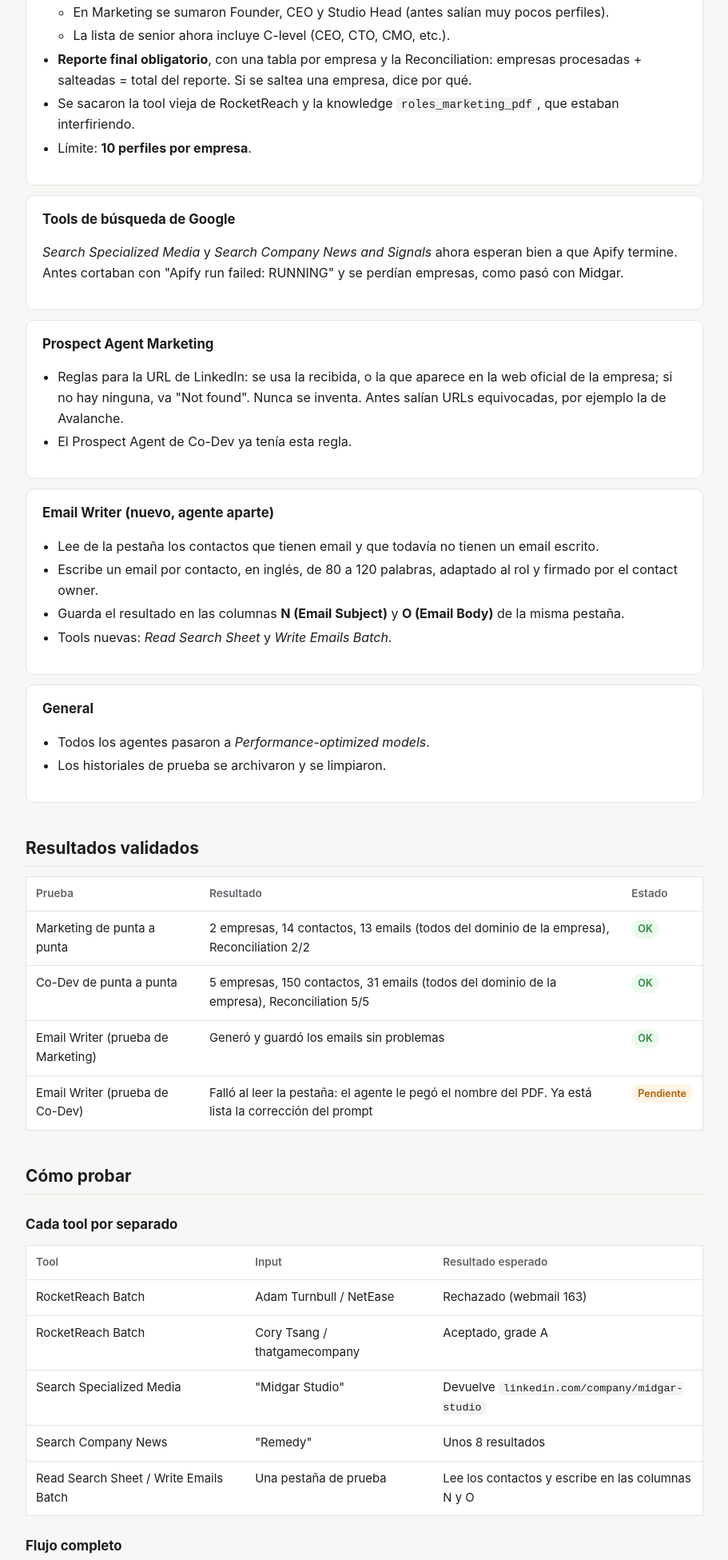
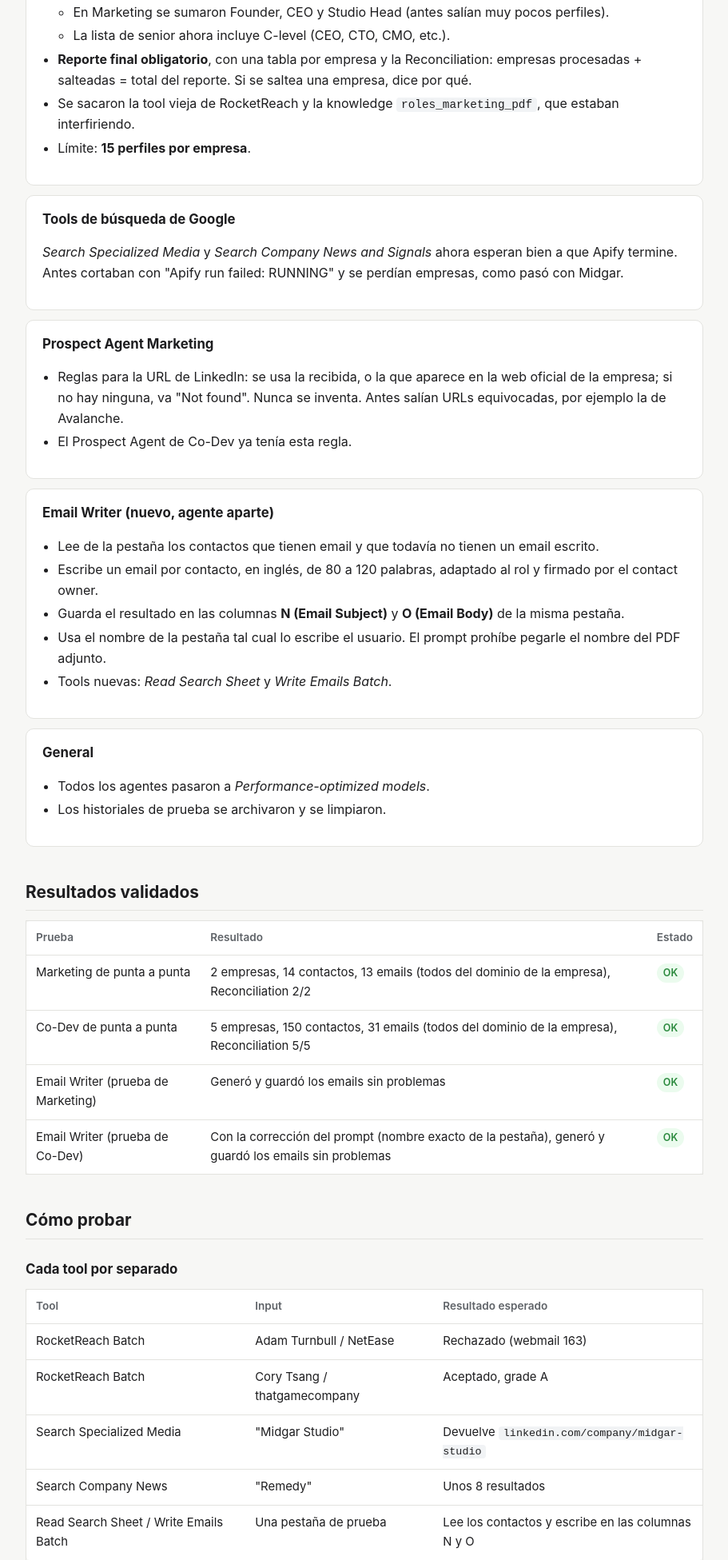
Before and after one commit to Federico-Villace/expo-gizmo, a plain HTML site: page index.html in a window 1280 px wide. Shown: the part 707-2658 px from the top of the page at 80% size, without its empty margins (184-1095 px from the left). Drawn offline with Linux system fonts and the light colour scheme.

Commit message:
docs: mark email writer as validated and set 15 profiles per company

```diff
--- a/index.html
+++ b/index.html
@@ -166,7 +166,7 @@
     </li>
     <li><strong>Reporte final obligatorio</strong>, con una tabla por empresa y la Reconciliation: empresas procesadas + salteadas = total del reporte. Si se saltea una empresa, dice por qué.</li>
     <li>Se sacaron la tool vieja de RocketReach y la knowledge <code>roles_marketing_pdf</code>, que estaban interfiriendo.</li>
-    <li>Límite: <strong>10 perfiles por empresa</strong>.</li>
+    <li>Límite: <strong>15 perfiles por empresa</strong>.</li>
   </ul>
 </div>
 
@@ -189,6 +189,7 @@
     <li>Lee de la pestaña los contactos que tienen email y que todavía no tienen un email escrito.</li>
     <li>Escribe un email por contacto, en inglés, de 80 a 120 palabras, adaptado al rol y firmado por el contact owner.</li>
     <li>Guarda el resultado en las columnas <strong>N (Email Subject)</strong> y <strong>O (Email Body)</strong> de la misma pestaña.</li>
+    <li>Usa el nombre de la pestaña tal cual lo escribe el usuario. El prompt prohíbe pegarle el nombre del PDF adjunto.</li>
     <li>Tools nuevas: <em>Read Search Sheet</em> y <em>Write Emails Batch</em>.</li>
   </ul>
 </div>
@@ -209,7 +210,7 @@
     <tr><td>Marketing de punta a punta</td><td>2 empresas, 14 contactos, 13 emails (todos del dominio de la empresa), Reconciliation 2/2</td><td><span class="badge ok">OK</span></td></tr>
     <tr><td>Co-Dev de punta a punta</td><td>5 empresas, 150 contactos, 31 emails (todos del dominio de la empresa), Reconciliation 5/5</td><td><span class="badge ok">OK</span></td></tr>
     <tr><td>Email Writer (prueba de Marketing)</td><td>Generó y guardó los emails sin problemas</td><td><span class="badge ok">OK</span></td></tr>
-    <tr><td>Email Writer (prueba de Co-Dev)</td><td>Falló al leer la pestaña: el agente le pegó el nombre del PDF. Ya está lista la corrección del prompt</td><td><span class="badge warn">Pendiente</span></td></tr>
+    <tr><td>Email Writer (prueba de Co-Dev)</td><td>Con la corrección del prompt (nombre exacto de la pestaña), generó y guardó los emails sin problemas</td><td><span class="badge ok">OK</span></td></tr>
   </tbody>
 </table>
 </div>
@@ -244,8 +245,7 @@
 
 <h2>Pendientes conocidos</h2>
 <ul class="pending">
-  <li><strong>Email Writer con Co-Dev:</strong> en la prueba, el agente le pegó el nombre del PDF al nombre de la pestaña. Ya está lista la línea para el prompt; falta validarla.</li>
-  <li><strong>RocketReach y el límite de consultas (429):</strong> con 30 perfiles, That's No Moon se quedó sin emails. Por eso se volvió a 10. Hay que averiguar el límite real del plan antes de subirlo.</li>
+  <li><strong>RocketReach y el límite de consultas (429):</strong> con 30 perfiles, That's No Moon se quedó sin emails. Las pruebas pasan a hacerse con 15 perfiles por empresa: hay que revisar en cada corrida si aparecen 429 y averiguar el límite real del plan.</li>
   <li><strong>Cloud Chamber, 0 emails:</strong> falta confirmar si fue el 429 o el filtro de dominio (2K).</li>
   <li><strong>Filtros de email:</strong> falta descartar los .edu y los emails cuyo dominio no es el de la empresa (por ejemplo, <code>tim@sony.com</code>).</li>
   <li><strong>Empresas grandes</strong> (como Ubisoft): traen contactos que no sirven (IT, Security, Film &amp; TV).</li>
```
